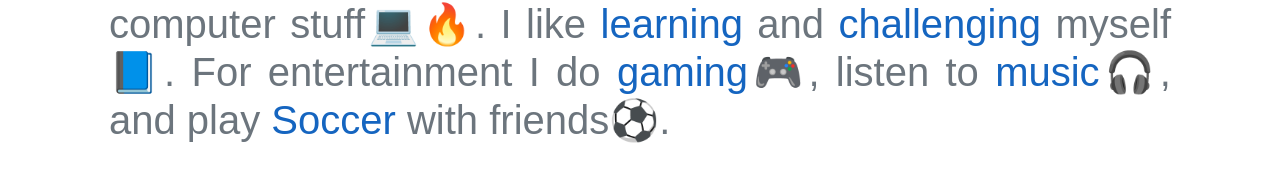
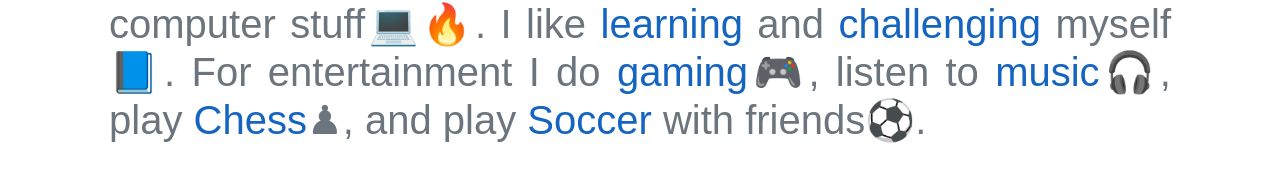
Before and after one commit to AmeerTaweel/ameertaweel.github.io, a Vue app: page / in a window 1280 px wide. Shown: the part 1357-1549 px from the top of the page. Built offline with nearby package versions, Linux system fonts and the light colour scheme; grey boxes are pictures that could not be loaded; a web font is replaced by a local one; what iview would draw is missing.

Commit message:
chore: Update about me section

```diff
--- a/src/App.vue
+++ b/src/App.vue
@@ -27,7 +27,7 @@
           I'm passionate about <span class="text-main">coding</span> and computer stuff&#128187;&#128293;.
           I like <span class="text-main">learning</span> and <span class="text-main">challenging</span> myself&#128216;.
           For entertainment I do <span class="text-main">gaming</span>&#127918;, listen to <span class="text-main">music</span>&#127911;,
-          and play <span class="text-main">Soccer</span> with friends&#9917;.
+          play <span class="text-main">Chess</span>&#9823;, and play <span class="text-main">Soccer</span> with friends&#9917;.
         </h3>
       </div>
     </div>
```
